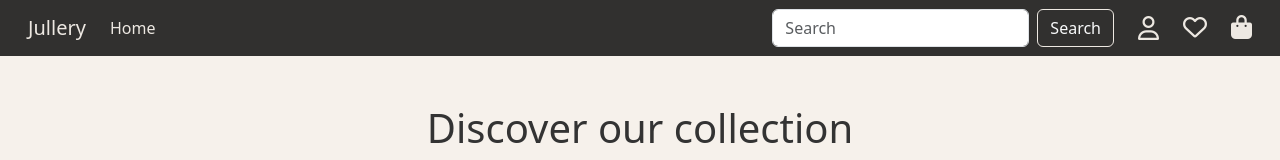
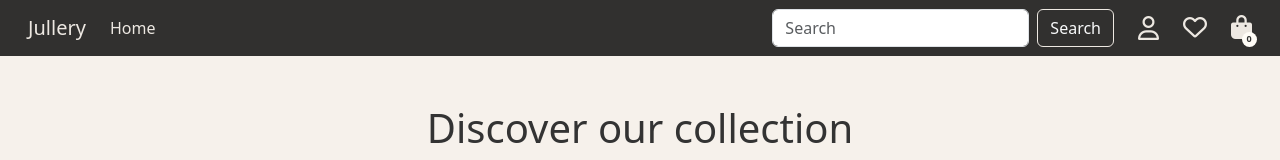
Before and after one commit to huyenkdo/ecommerce-frontend, a React (Create React App) app: page / in a window 1280 px wide. Shown: the top 160 px of the page. Built offline with nearby package versions, Linux system fonts and the light colour scheme; no server answers.

Commit message:
add cart item counter

```diff
--- a/src/App.scss
+++ b/src/App.scss
@@ -65,3 +65,10 @@
   padding-left: 5rem !important;
   padding-right: 5rem !important;
 }
+
+.cart-counter {
+  width: 15px;
+  height: 15px;
+  text-align: center;
+  font-size: xx-small;
+}
--- a/src/components/Navbar.jsx
+++ b/src/components/Navbar.jsx
@@ -1,6 +1,10 @@
 import { NavLink } from 'react-router';
+import { useContext } from 'react';
+import ProductsContext from "../contexts/products_context";
 
 const Navbar = () => {
+  const { items } = useContext(ProductsContext);
+
   return (
     <nav className="navbar px-3 navbar-expand-lg bg-dark-main sticky-top">
       <div className="container-fluid text-color-beige">
@@ -30,9 +34,10 @@ const Navbar = () => {
             </NavLink>
             <NavLink
               to="/cart"
-              className='align-content-center text-color-beige'
+              className='align-content-center text-color-beige position-relative'
             >
               <i className="fa-solid fa-bag-shopping fs-4"></i>
+              <p className='cart-counter bg-white-beige bottom-0 fw-bold m-0 position-absolute rounded-circle start-50 text-dark-main'>{items.length}</p>
             </NavLink>
           </div>
         </div>
```
